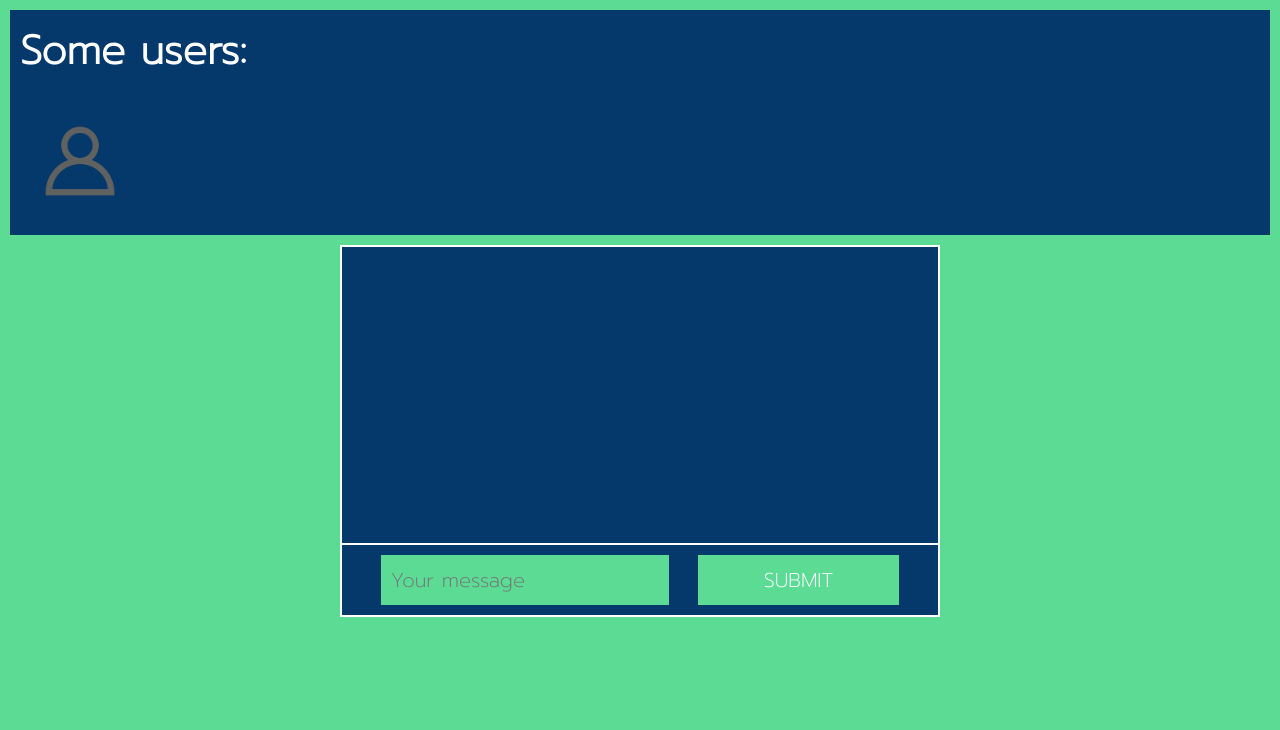
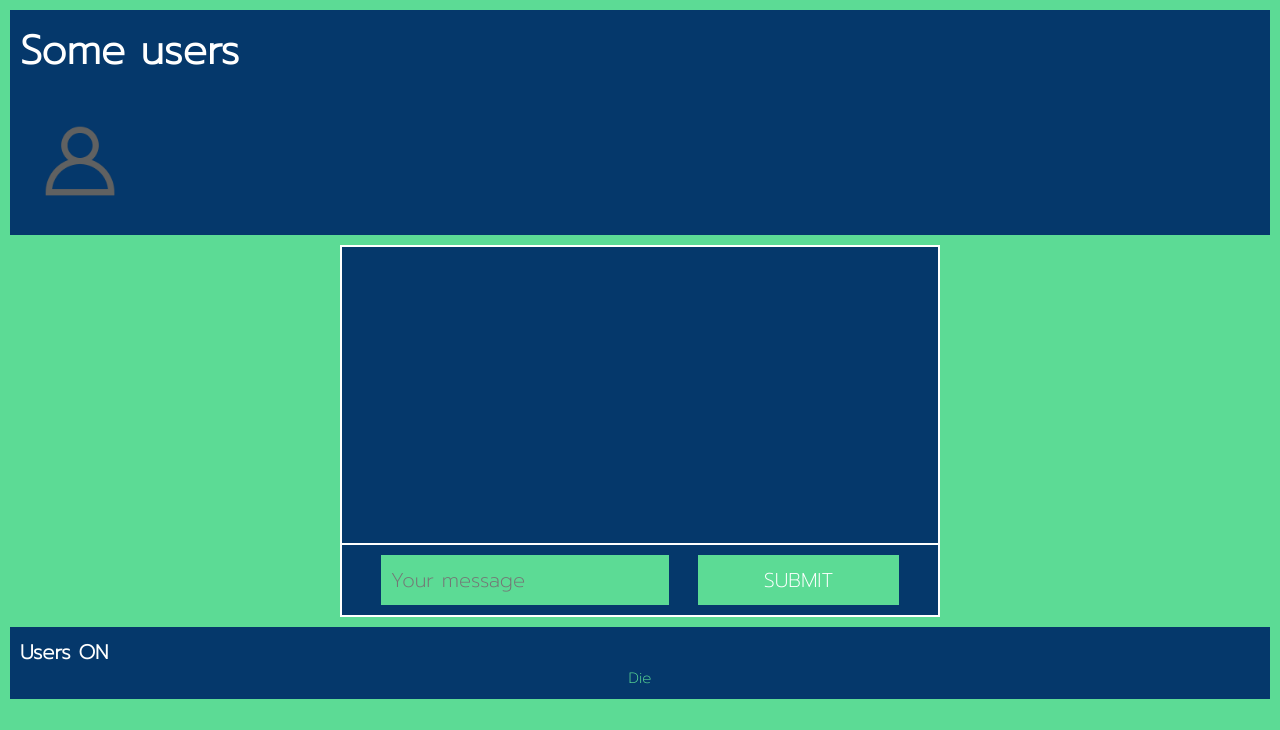
Before and after one commit to DiegoLibonati/Flask-Projects, a Flask app: page / in a window 1280 px wide. Shown: the part 70-800 px from the top of the page. Run offline with Flask 2, Linux system fonts and the light colour scheme; a user stored in the database is signed in; data comes from the database, SQL or seed files in the repository; both versions use the stored data as it was before the commit; some libraries are stand-ins or nearby versions.

Commit message:
new feature users on

```diff
--- /dev/null
+++ b/Foro. Flask/foro/static/css/home/ons.css
@@ -0,0 +1,28 @@
+.ons_container{
+    margin: 1rem 0 1rem 0;
+    background-color: #05386B;
+    width: calc(100% - 2rem);
+    margin: 1rem;
+    height: auto;
+    padding: 1rem;
+}
+
+.ons_container h2{
+    font-size: 2rem;
+    color: #fff;
+}
+
+.ons_container_list{
+    display: flex;
+    align-items: center;
+    justify-content: center;
+    flex-flow: row wrap;
+    width: 100%;
+    height: auto;
+}
+
+.ons_container_list li{
+    font-size: 1.5rem;
+    color: #5CDB95;
+    margin: 0 1rem 0 1rem;
+}
--- a/Foro. Flask/foro/templates/index.html
+++ b/Foro. Flask/foro/templates/index.html
@@ -3,6 +3,7 @@
 {% block linkcss %}
     <link rel="stylesheet" type="text/css" href="{{ url_for('static', filename='css/home/users.css') }}">
     <link rel="stylesheet" type="text/css" href="{{ url_for('static', filename='css/home/chat.css') }}">
+    <link rel="stylesheet" type="text/css" href="{{ url_for('static', filename='css/home/ons.css') }}">
 {% endblock linkcss %}
 
 {% block title %} Home {% endblock title %}
@@ -10,7 +11,7 @@
 {% block content %}
     <main>
         <section class="users_container" data-users='{{ usersjson | tojson }}'>
-            <h2>Some users: </h2>
+            <h2>Some users </h2>
 
             <article class="users_container_list">
                 {% for user in users %}
@@ -31,6 +32,15 @@
                 <button id="sendbutton">SUBMIT</button>
             </form>
         </section>
+
+        <section class="ons_container">
+            <h2>Users ON</h2>
+            <ul class="ons_container_list">
+                {% for user in users_on %}
+                    <li>{{user.username}}</li>
+                {% endfor %}
+            </ul>
+        </section>
     </main>
 {% endblock content %}
 
--- a/Foro. Flask/foro/views.py
+++ b/Foro. Flask/foro/views.py
@@ -15,12 +15,24 @@
 def home():
 
     users_array = []
+    users_on = []
 
     if request.method == "POST":
         pass
 
     if request.method == 'GET':
         users_db = User.query.limit(10).all()
+        users_db_ons = User.query.all()
+
+        time_now = datetime.utcnow()
+
+        for user in users_db_ons:
+            time_afk = time_now - user.is_active
+            time_afk = str(time_afk)
+            values_time = time_afk.split(":")
+            minutes = int(values_time[1])
+            if minutes < 5:
+                users_on.append(user)
 
         for user in users_db:
             user_json = {"img": user.profile_photo,
@@ -28,7 +40,7 @@
             "id": user.id,}
             users_array.append(user_json)
 
-        return render_template("index.html", user=current_user, users = users_db, usersjson = users_array)
+        return render_template("index.html", user=current_user, users = users_db, usersjson = users_array, users_on = users_on)
 
 
 @views.route('/profile/<user>', methods= ['GET', 'POST'])
```
Also changed, not shown: Foro. Flask/foro/foro.db.
